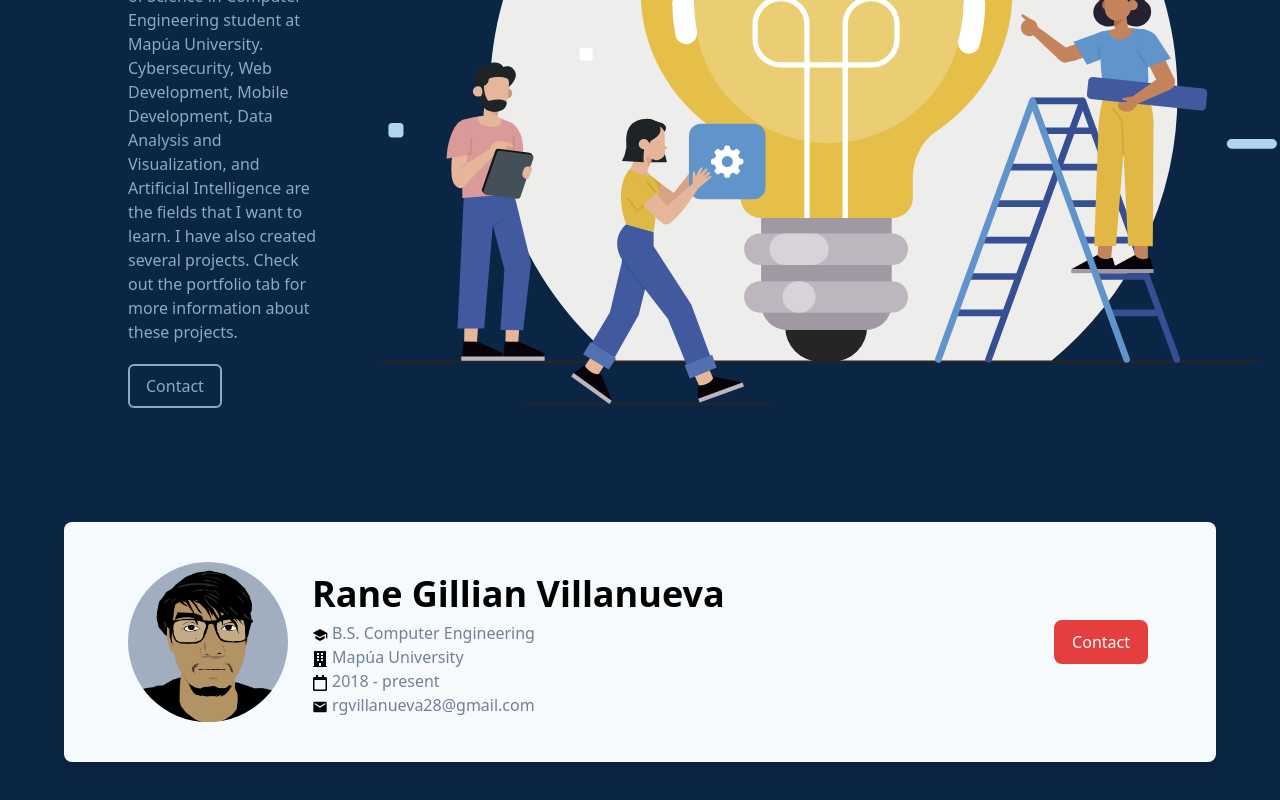
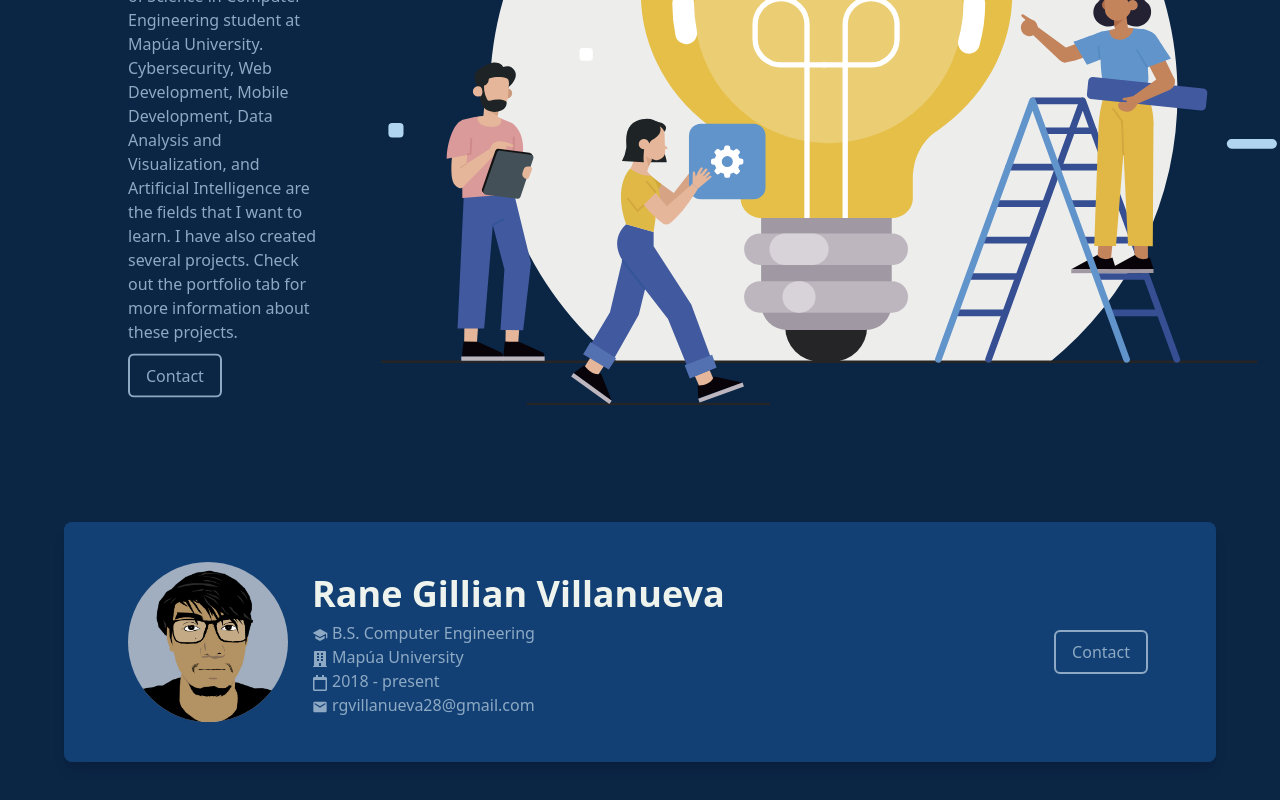
Before and after one commit to rgvillanueva28/rgvillanueva28.github.io.source-NextJS, a Next.js app: page / in a window 1280 px wide. Shown: the part 342-1142 px from the top of the page. Built offline with nearby package versions, Linux system fonts and the light colour scheme.

Commit message:
✅Full migration to new color pallete

```diff
--- a/components/card.js
+++ b/components/card.js
@@ -2,7 +2,7 @@ function Card(props) {
   return (
     <div
       className={
-        "m-5 sm:m-10 md:m-16 py-10 px-2 sm:px-5 md:px-10 lg:px-16 rounded-lg shadow-lg bg-gray-100  items-center " +
+        "m-5 sm:m-10 md:m-16 py-10 px-2 sm:px-5 md:px-10 lg:px-16 rounded-lg shadow-lg bg-accent-mid  items-center " +
         props.className
       }
     >
--- a/components/cards/aboutCard.js
+++ b/components/cards/aboutCard.js
@@ -14,29 +14,29 @@ export default function AboutCard() {
       </div>
       <div className="text-center md:text-left md:flex md:flex-1 md:flex-wrap justify-between">
         <div className="p-1">
-          <h4 className="text-xl sm:text-2xl xl:text-4xl">
+          <h4 className="text-xl sm:text-2xl xl:text-4xl text-foreground">
             <strong>Rane Gillian Villanueva</strong>
           </h4>
-          <p className="text-gray-600">
-            <MdSchool className="inline text-black mr-1 my-auto" />
+          <p className="text-accent-light">
+            <MdSchool className="inline text-accent-light mr-1 my-auto" />
             B.S. Computer Engineering
           </p>
-          <p className="text-gray-600">
-            <FaBuilding className="inline text-black mr-1 my-auto" />
+          <p className="text-accent-light">
+            <FaBuilding className="inline text-accent-light mr-1 my-auto" />
             Mapúa University
           </p>
-          <p className="text-gray-600">
-            <FaRegCalendar className="inline text-black mr-1 my-auto" />
+          <p className="text-accent-light">
+            <FaRegCalendar className="inline text-accent-light mr-1 my-auto" />
             2018 - present
           </p>
-          <p className="text-gray-600">
-            <MdMail className="inline text-black mr-1 my-auto" />
+          <p className="text-accent-light">
+            <MdMail className="inline text-accent-light mr-1 my-auto" />
             rgvillanueva28@gmail.com
           </p>
         </div>
         <div className="p-1 my-auto">
           <Link href="/contact">
-            <button className="transition duration-300 ease-in-out p-2 px-4 bg-red-600 rounded-lg text-white border-2 border-transparent hover:bg-red-500 hover:border-red-600 focus:outline-none">
+            <button className="transition duration-200 ease-in-out py-2 px-4 bg-transparent rounded-md text-accent-light border-2 border-accent-light hover:bg-accent-light hover:text-foreground focus:outline-none mr-auto mt-5">
               <a>Contact</a>
             </button>
           </Link>
--- a/components/cards/cardOne.js
+++ b/components/cards/cardOne.js
@@ -1,6 +1,6 @@
 import Link from "next/link";
 
-export default function CardOne({onTop}) {
+export default function CardOne({ onTop }) {
   return (
     <div className="flex flex-col text-center container-sm p-10 sm:px-12 md:px-20 lg:px-32 rounded-md lg:flex lg:flex-row min-h-screen">
       {/* <img
@@ -23,7 +23,7 @@ export default function CardOne({onTop}) {
           I have also created several projects. Check out the portfolio tab for more information about these projects.
         </p>
         <Link href="/contact">
-          <button className={"transition duration-200 ease-in-out py-2 px-4 bg-transparent rounded-md text-accent-light border-2 border-accent-light hover:bg-accent-light hover:text-foreground focus:outline-none mr-auto mt-5 " + (onTop ? "animate-bounce": "")}>
+          <button className={"transition duration-200 ease-in-out py-2 px-4 bg-transparent rounded-md text-accent-light border-2 border-accent-light hover:bg-accent-light hover:text-foreground focus:outline-none mr-auto mt-5 " + (onTop ? "animate-bounce hover:animate-none": "")}>
             Contact
           </button>
         </Link>
--- a/components/cards/contactCard.js
+++ b/components/cards/contactCard.js
@@ -6,13 +6,13 @@ function ContactCard() {
   return (
     <Card className="flex flex-wrap">
       <div className="mx-auto text-center inline-flex ">
-        <div classname="container inline">
+        <div className="container inline">
           <div className="inline-block mx-2 bg-blue-700 rounded-full border-0">
             <a href="https://www.facebook.com/ranegillian/" target="_blank">
               <FaFacebookF size={64} className="inline text-white p-2" />
             </a>
           </div>
-          <p>Facebook</p>
+          <p className="text-accent-light">Facebook</p>
         </div>
         <div className="container inline">
           <div className="inline-block mx-2 bg-blue-600 rounded-full border-0">
@@ -20,7 +20,7 @@ function ContactCard() {
               <FaLinkedinIn size={64} className="inline text-white p-2" />
             </a>
           </div>
-          <p>LinkedIn</p>
+          <p className="text-accent-light">LinkedIn</p>
         </div>
         <div className="container inline">
           <div className="inline-block mx-2 bg-white rounded-full">
@@ -28,7 +28,7 @@ function ContactCard() {
               <FaGithub size={64} className="inline  text-black" />
             </a>
           </div>
-          <p>Github</p>
+          <p className="text-accent-light">Github</p>
         </div>
         <div className="container inline">
           <div className="inline-block mx-2 bg-red-700 rounded-full border-0">
@@ -36,7 +36,7 @@ function ContactCard() {
               <FiMail size={64} className="inline text-white p-2" />
             </a>
           </div>
-          <p>Mail</p>
+          <p className="text-accent-light">Mail</p>
         </div>
       </div>
     </Card>
--- a/components/layout.js
+++ b/components/layout.js
@@ -1,13 +1,13 @@
 import Head from "next/head";
 import Header from "../components/header";
 
-import { useState, useEffect } from "react";
+import { useState, useEffect, Children, cloneElement } from "react";
 
 export default function LayoutComponent({ children }) {
   let listener = null;
   const [onTop, setOnTop] = useState(true);
 
-  useEffect( () => {
+  useEffect(() => {
     listener = document.addEventListener("scroll", e => {
       var scrolled = document.scrollingElement.scrollTop
       if (scrolled >= 60) {
@@ -24,7 +24,7 @@ export default function LayoutComponent({ children }) {
   }, [onTop])
 
   return (
-    <div className="min-h-screen bg-dark">
+    <div className="">
       <Head>
         <link rel="icon" href="/favicon.ico" />
         <meta
@@ -38,9 +38,7 @@ export default function LayoutComponent({ children }) {
       </Head>
       <Header onTop={onTop} />
 
-      <div className="">
-        {children}
-      </div>
+      {children}
     </div>
   );
 }
--- a/pages/about.js
+++ b/pages/about.js
@@ -8,7 +8,7 @@ export default function About() {
       <Head>
         <title>RANE GILLIAN | About</title>
       </Head>
-      <div className="container mx-auto">
+      <div className="container mx-auto flex flex-col">
         <AboutCard />
       </div>
     </LayoutComponent>
--- a/pages/contact.js
+++ b/pages/contact.js
@@ -8,7 +8,7 @@ export default function Contact() {
       <Head>
         <title>RANE GILLIAN | Contact</title>
       </Head>
-      <div>
+      <div className="container mx-auto flex flex-col">
         <ContactCard />
       </div>
     </LayoutComponent>
--- a/pages/index.js
+++ b/pages/index.js
@@ -6,7 +6,27 @@ import FrontMan from "../components/frontMan";
 
 import { useSpring, animated } from "react-spring";
 
+import { useState, useEffect } from 'react';
+
 export default function Home() {
+  let listener = null;
+  const [onTop, setOnTop] = useState(true);
+
+  useEffect(() => {
+    listener = document.addEventListener("scroll", e => {
+      var scrolled = document.scrollingElement.scrollTop
+      if (scrolled >= 60) {
+        setOnTop(false)
+      } else {
+        setOnTop(true)
+      }
+    })
+
+    return () => {
+      document.removeEventListener("scroll", listener)
+    }
+
+  }, [onTop])
 
   return (
     <LayoutComponent>
@@ -16,7 +36,7 @@ export default function Home() {
       <div className="container mx-auto flex flex-col">
         {/* <FrontMan /> */}
 
-        <CardOne/>
+        <CardOne onTop={ onTop }/>
 
         <AboutCard />
         <div className="p-1"></div>
--- a/pages/portfolio.js
+++ b/pages/portfolio.js
@@ -1,6 +1,6 @@
 import LayoutComponent from "../components/layout";
 import Head from "next/head";
-import AboutCard from "../components/cards/aboutCard";
+import Card from "../components/card";
 
 export default function About() {
   return (
@@ -8,8 +8,10 @@ export default function About() {
       <Head>
         <title>RANE GILLIAN | Portfolio</title>
       </Head>
-      <div className="container mx-auto">
-        <AboutCard />
+      <div className="container mx-auto flex flex-col">
+        <Card>
+          <h6 className="text-center text-accent-light">Coming Soon!</h6>
+        </Card>
       </div>
     </LayoutComponent>
   );
--- a/styles/index.css
+++ b/styles/index.css
@@ -3,6 +3,10 @@
 @font-face {
   font-family: Roboto;
   src: url("https://fonts.googleapis.com/css?family=Roboto:100,300,400,500,700,900");
+}
+
+body {
+  background-color: theme("colors.dark")
 }
 
 h1 {
--- a/tailwind.config.js
+++ b/tailwind.config.js
@@ -26,6 +26,8 @@ module.exports = {
     },
 
   },
-  variants: {},
+  variants: {
+    animation: ['responsive', 'hover', 'focus'],
+  },
   plugins: [],
 };
```
